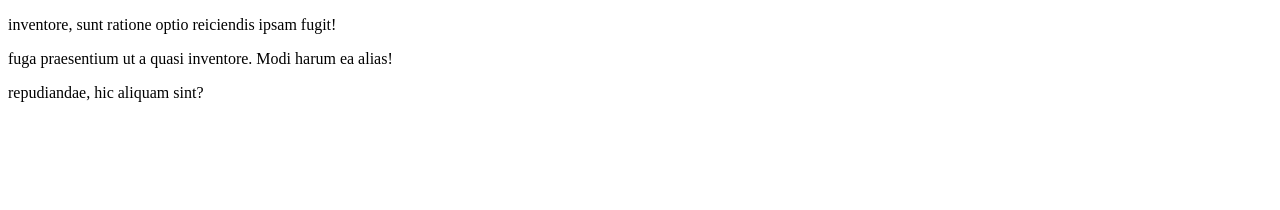
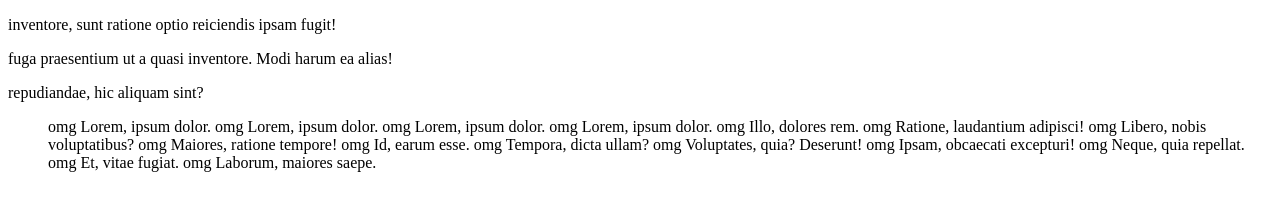
Before and after one commit to EnginGultekin/kodluyoruzilkrepo, a plain HTML site: page index.html in a window 1280 px wide. Drawn offline with Linux system fonts and the light colour scheme.

Commit message:
update file

```diff
--- a/Css/style.css
+++ /dev/null
@@ -1 +0,0 @@
- deli oldum ben sana
--- a/index.html
+++ b/index.html
@@ -10,5 +10,26 @@
     <p>inventore, sunt ratione optio reiciendis ipsam fugit!</p>
     <p>fuga praesentium ut a quasi inventore. Modi harum ea alias!</p>
     <p>repudiandae, hic aliquam sint?</p>
+
+    <ul>
+        <il> omg Lorem, ipsum dolor.</il>
+        <il> omg Lorem, ipsum dolor.</il>
+        <il> omg Lorem, ipsum dolor.</il>
+        <il> omg Lorem, ipsum dolor.</il>
+        <il> omg Illo, dolores rem.</il>
+        <il> omg Ratione, laudantium adipisci!</il>
+        <il> omg Libero, nobis voluptatibus?</il>
+        <il> omg Maiores, ratione tempore!</il>
+        <il> omg Id, earum esse.</il>
+        <il> omg Tempora, dicta ullam?</il>
+        <il> omg Voluptates, quia? Deserunt!</il>
+        <il> omg Ipsam, obcaecati excepturi!</il>
+        <il> omg Neque, quia repellat.</il>
+        <il> omg Et, vitae fugiat.</il>
+        <il> omg Laborum, maiores saepe.</il>
+    </ul>
+
+
+
 </body>
 </html>
```
